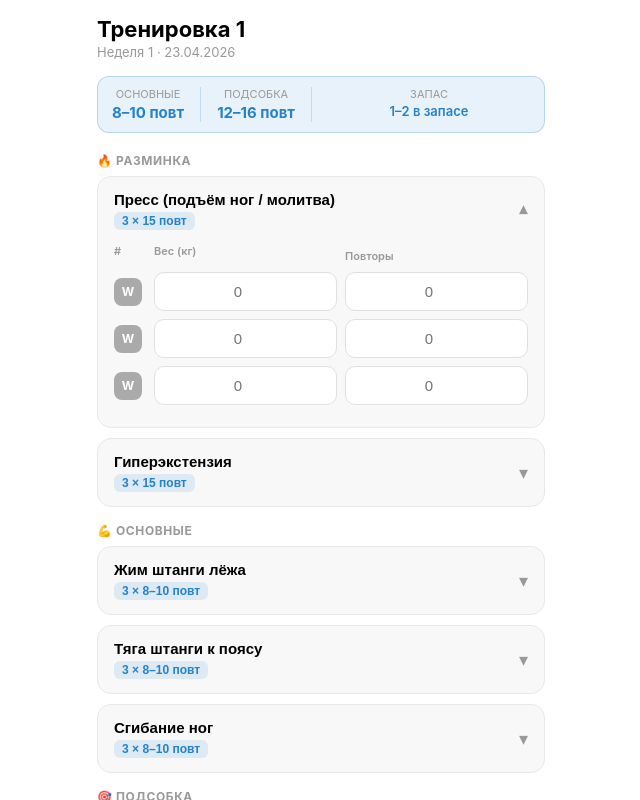
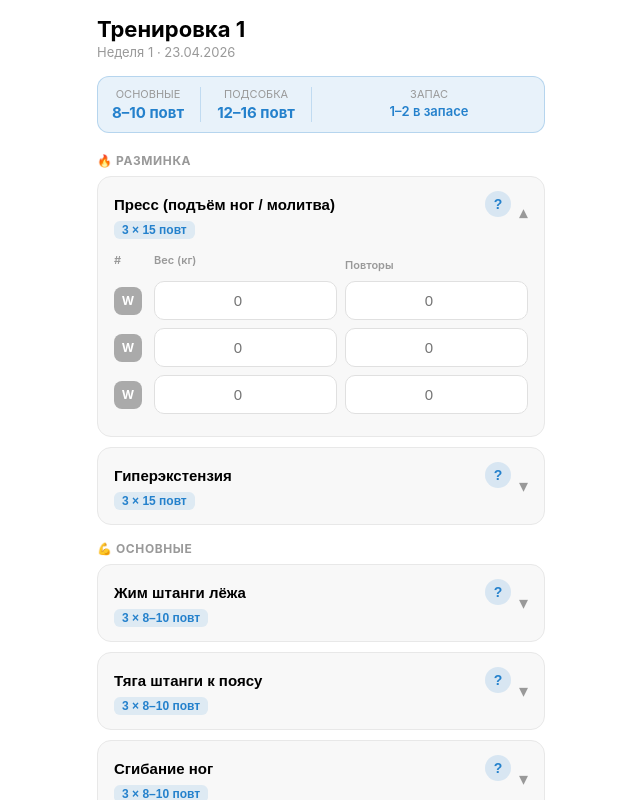
Before and after one commit to Artemleadl/workout-tg-app, a React (Vite) app: page / in a window 1280 px wide. Both pictures are taken after a click on the button 640 px from the left and 277 px from the top of the page. Shown: the top 800 px of the page, without its empty margins (319-959 px from the left). Built offline with nearby package versions, Linux system fonts and the light colour scheme; no server answers.

Commit message:
feat: exercise demo image modal — tap ? button to see how to perform

```diff
--- /dev/null
+++ b/src/components/ExerciseModal.tsx
@@ -0,0 +1,116 @@
+import { useEffect, useState } from 'react'
+import type { Exercise } from '../types'
+
+interface Props {
+  exercise: Exercise | null
+  onClose: () => void
+}
+
+export function ExerciseModal({ exercise, onClose }: Props) {
+  const [imgLoaded, setImgLoaded] = useState(false)
+
+  useEffect(() => {
+    setImgLoaded(false)
+    if (!exercise) return
+    const handler = (e: KeyboardEvent) => { if (e.key === 'Escape') onClose() }
+    window.addEventListener('keydown', handler)
+    return () => window.removeEventListener('keydown', handler)
+  }, [exercise, onClose])
+
+  if (!exercise) return null
+
+  return (
+    <>
+      {/* Backdrop */}
+      <div
+        onClick={onClose}
+        style={{
+          position: 'fixed', inset: 0, zIndex: 100,
+          background: 'rgba(0,0,0,0.5)',
+          backdropFilter: 'blur(4px)',
+          animation: 'fadeIn 0.15s ease',
+        }}
+      />
+
+      {/* Bottom sheet */}
+      <div style={{
+        position: 'fixed', bottom: 0, left: 0, right: 0, zIndex: 101,
+        background: 'var(--tg-theme-bg-color, #fff)',
+        borderRadius: '20px 20px 0 0',
+        padding: '12px 20px 32px',
+        maxHeight: '80vh',
+        overflowY: 'auto',
+        animation: 'slideUp 0.2s ease',
+      }}>
+        {/* Drag handle */}
+        <div style={{ width: 36, height: 4, borderRadius: 2, background: 'var(--tg-theme-hint-color, #ccc)', margin: '0 auto 16px' }} />
+
+        {/* Title */}
+        <h3 style={{ fontSize: 18, fontWeight: 700, marginBottom: 16, color: 'var(--tg-theme-text-color, #000)' }}>
+          {exercise.name}
+        </h3>
+
+        {/* Image */}
+        {exercise.imageUrl && (
+          <div style={{
+            borderRadius: 14, overflow: 'hidden',
+            background: 'var(--tg-theme-secondary-bg-color, #f0f0f0)',
+            marginBottom: 16, minHeight: 200,
+            display: 'flex', alignItems: 'center', justifyContent: 'center',
+          }}>
+            {!imgLoaded && (
+              <p style={{ color: 'var(--tg-theme-hint-color, #999)', fontSize: 14 }}>Загрузка...</p>
+            )}
+            <img
+              src={exercise.imageUrl}
+              alt={exercise.name}
+              onLoad={() => setImgLoaded(true)}
+              style={{
+                width: '100%', maxHeight: 300, objectFit: 'contain',
+                display: imgLoaded ? 'block' : 'none',
+              }}
+            />
+          </div>
+        )}
+
+        {/* Meta */}
+        <div style={{ display: 'flex', gap: 10, flexWrap: 'wrap', marginBottom: 16 }}>
+          <Chip label={`${exercise.sets} подхода`} />
+          <Chip label={`${exercise.repsRange} повт`} />
+          {exercise.isWarmup && <Chip label="Разминка" color="#ff9500" />}
+          {exercise.isAccessory && <Chip label="Подсобка" color="#5856d6" />}
+          {!exercise.isWarmup && !exercise.isAccessory && <Chip label="Основное" color="#34c759" />}
+        </div>
+
+        <button
+          onClick={onClose}
+          style={{
+            width: '100%', padding: '14px', borderRadius: 14, border: 'none',
+            background: 'var(--tg-theme-button-color, #2481cc)',
+            color: 'var(--tg-theme-button-text-color, #fff)',
+            fontWeight: 600, fontSize: 16, cursor: 'pointer',
+          }}
+        >
+          Понятно
+        </button>
+      </div>
+
+      <style>{`
+        @keyframes fadeIn { from { opacity: 0 } to { opacity: 1 } }
+        @keyframes slideUp { from { transform: translateY(100%) } to { transform: translateY(0) } }
+      `}</style>
+    </>
+  )
+}
+
+function Chip({ label, color }: { label: string; color?: string }) {
+  return (
+    <span style={{
+      padding: '4px 10px', borderRadius: 8, fontSize: 13, fontWeight: 600,
+      background: color ? `${color}20` : 'var(--tg-theme-secondary-bg-color, #f0f0f0)',
+      color: color ?? 'var(--tg-theme-text-color, #000)',
+    }}>
+      {label}
+    </span>
+  )
+}
--- a/src/data/program.ts
+++ b/src/data/program.ts
@@ -1,51 +1,52 @@
 import type { WorkoutDay } from '../types'
+
+const W = 'https://wger.de/media/exercise-images'
 
 export const WORKOUT_PROGRAM: WorkoutDay[] = [
   {
     number: 1,
     title: 'Тренировка 1',
     exercises: [
-      { id: 'w1_press', name: 'Пресс (подъём ног / молитва)', sets: 3, repsRange: '15', isWarmup: true },
-      { id: 'w1_hyperext', name: 'Гиперэкстензия', sets: 3, repsRange: '15', isWarmup: true },
-      { id: 'w1_bench', name: 'Жим штанги лёжа', sets: 3, repsRange: '8–10' },
-      { id: 'w1_row', name: 'Тяга штанги к поясу', sets: 3, repsRange: '8–10' },
-      { id: 'w1_leg_curl', name: 'Сгибание ног', sets: 3, repsRange: '8–10' },
-      { id: 'w1_bicep', name: 'Подъём штанги на бицепс', sets: 2, repsRange: '15–20', isAccessory: true },
-      { id: 'w1_ohp', name: 'Жим гантелей / штанги над головой', sets: 2, repsRange: '15–20', isAccessory: true },
-      { id: 'w1_tricep', name: 'Разгибание трицепса в блоке', sets: 2, repsRange: '15–20', isAccessory: true },
+      { id: 'w1_press',    name: 'Пресс (подъём ног / молитва)',         sets: 3, repsRange: '15',   isWarmup: true,    imageUrl: `${W}/91/Crunches-1.png` },
+      { id: 'w1_hyperext', name: 'Гиперэкстензия',                        sets: 3, repsRange: '15',   isWarmup: true,    imageUrl: `${W}/128/Hyperextensions-1.png` },
+      { id: 'w1_bench',    name: 'Жим штанги лёжа',                       sets: 3, repsRange: '8–10',                    imageUrl: `${W}/192/Bench-press-1.png` },
+      { id: 'w1_row',      name: 'Тяга штанги к поясу',                   sets: 3, repsRange: '8–10',                    imageUrl: `${W}/109/Barbell-rear-delt-row-1.png` },
+      { id: 'w1_leg_curl', name: 'Сгибание ног',                          sets: 3, repsRange: '8–10',                    imageUrl: `${W}/364/b318dde9-f5f2-489f-940a-cd864affb9e3.png` },
+      { id: 'w1_bicep',    name: 'Подъём штанги на бицепс',               sets: 2, repsRange: '15–20', isAccessory: true, imageUrl: `${W}/74/Bicep-curls-1.png` },
+      { id: 'w1_ohp',      name: 'Жим гантелей / штанги над головой',     sets: 2, repsRange: '15–20', isAccessory: true, imageUrl: `${W}/123/dumbbell-shoulder-press-large-1.png` },
+      { id: 'w1_tricep',   name: 'Разгибание трицепса в блоке',           sets: 2, repsRange: '15–20', isAccessory: true, imageUrl: `${W}/1185/c5ca283d-8958-4fd8-9d59-a3f52a3ac66b.jpg` },
     ],
   },
   {
     number: 2,
     title: 'Тренировка 2',
     exercises: [
-      { id: 'w2_press', name: 'Пресс (подъём ног / молитва)', sets: 3, repsRange: '15', isWarmup: true },
-      { id: 'w2_hyperext', name: 'Гиперэкстензия', sets: 3, repsRange: '15', isWarmup: true },
-      { id: 'w2_incline', name: 'Жим гантели лёжа на наклонной (45°)', sets: 3, repsRange: '8–10' },
-      { id: 'w2_cable_row', name: 'Тяга блока параллельным хватом', sets: 3, repsRange: '8–10' },
-      { id: 'w2_leg_ext', name: 'Разгибание ног', sets: 3, repsRange: '8–10' },
-      { id: 'w2_hammer', name: 'Подъём гантелей на бицепс «молот»', sets: 2, repsRange: '15–20', isAccessory: true },
-      { id: 'w2_lateral', name: 'Разведение гантелей в стороны', sets: 2, repsRange: '15–20', isAccessory: true },
-      { id: 'w2_skull', name: 'Разгибание гантели над головой (трицепс)', sets: 2, repsRange: '15–20', isAccessory: true },
+      { id: 'w2_press',      name: 'Пресс (подъём ног / молитва)',              sets: 3, repsRange: '15',   isWarmup: true,    imageUrl: `${W}/91/Crunches-1.png` },
+      { id: 'w2_hyperext',   name: 'Гиперэкстензия',                            sets: 3, repsRange: '15',   isWarmup: true,    imageUrl: `${W}/128/Hyperextensions-1.png` },
+      { id: 'w2_incline',    name: 'Жим гантели лёжа на наклонной (45°)',       sets: 3, repsRange: '8–10',                    imageUrl: `${W}/16/Incline-press-1.png` },
+      { id: 'w2_cable_row',  name: 'Тяга блока параллельным хватом',            sets: 3, repsRange: '8–10',                    imageUrl: `${W}/512/b938437e-ff00-4679-9036-acb41bb28bbd.png` },
+      { id: 'w2_leg_ext',    name: 'Разгибание ног',                            sets: 3, repsRange: '8–10',                    imageUrl: `${W}/369/78c915d1-e46d-4d30-8124-65d68664c3ef.png` },
+      { id: 'w2_hammer',     name: 'Подъём гантелей на бицепс «молот»',         sets: 2, repsRange: '15–20', isAccessory: true, imageUrl: `${W}/86/Bicep-hammer-curl-1.png` },
+      { id: 'w2_lateral',    name: 'Разведение гантелей в стороны',             sets: 2, repsRange: '15–20', isAccessory: true, imageUrl: `${W}/148/lateral-dumbbell-raises-large-2.png` },
+      { id: 'w2_skull',      name: 'Разгибание гантели над головой (трицепс)',  sets: 2, repsRange: '15–20', isAccessory: true, imageUrl: `${W}/1519/fab7f641-27d4-40b5-8edd-1a0a137bfd94.gif` },
     ],
   },
   {
     number: 3,
     title: 'Тренировка 3',
     exercises: [
-      { id: 'w3_press', name: 'Пресс (подъём ног / молитва)', sets: 3, repsRange: '15', isWarmup: true },
-      { id: 'w3_hyperext', name: 'Гиперэкстензия', sets: 3, repsRange: '15', isWarmup: true },
-      { id: 'w3_crossover', name: 'Сведение в кроссовере', sets: 3, repsRange: '8–10' },
-      { id: 'w3_db_row', name: 'Тяга гантели к поясу', sets: 3, repsRange: '8–10' },
-      { id: 'w3_hip_thrust', name: 'Ягодичный мост', sets: 3, repsRange: '8–10' },
-      { id: 'w3_bicep_knee', name: 'Бицепс с упором в колено', sets: 2, repsRange: '15–20', isAccessory: true },
-      { id: 'w3_upright_row', name: 'Тяга штанги к подбородку', sets: 2, repsRange: '15–20', isAccessory: true },
-      { id: 'w3_french', name: 'Французский жим', sets: 2, repsRange: '15–20', isAccessory: true },
+      { id: 'w3_press',       name: 'Пресс (подъём ног / молитва)',  sets: 3, repsRange: '15',   isWarmup: true,    imageUrl: `${W}/91/Crunches-1.png` },
+      { id: 'w3_hyperext',    name: 'Гиперэкстензия',                sets: 3, repsRange: '15',   isWarmup: true,    imageUrl: `${W}/128/Hyperextensions-1.png` },
+      { id: 'w3_crossover',   name: 'Сведение в кроссовере',         sets: 3, repsRange: '8–10',                    imageUrl: `${W}/71/Cable-crossover-2.png` },
+      { id: 'w3_db_row',      name: 'Тяга гантели к поясу',          sets: 3, repsRange: '8–10',                    imageUrl: `${W}/1186/1987a039-cf35-437e-bbdc-40c53dd7d053.jpg` },
+      { id: 'w3_hip_thrust',  name: 'Ягодичный мост',                sets: 3, repsRange: '8–10',                    imageUrl: `${W}/1642/a81ad922-caf5-47f8-99b4-640cb0717436.webp` },
+      { id: 'w3_bicep_knee',  name: 'Бицепс с упором в колено',      sets: 2, repsRange: '15–20', isAccessory: true, imageUrl: `${W}/1649/441cc0e5-eca2-4828-8b0a-a0e554abb2ff.jpg` },
+      { id: 'w3_upright_row', name: 'Тяга штанги к подбородку',      sets: 2, repsRange: '15–20', isAccessory: true, imageUrl: `${W}/693/05c91bd2-7814-40b6-b2d1-51ae942b8321.png` },
+      { id: 'w3_french',      name: 'Французский жим',               sets: 2, repsRange: '15–20', isAccessory: true, imageUrl: `${W}/50/695ced5c-9961-4076-add2-cb250d01089e.png` },
     ],
   },
 ]
 
-// Целевые повторы по неделям: [min, max]
 export const WEEK_REPS: Record<number, { main: [number, number]; accessory: [number, number]; rir: string }> = {
   1: { main: [8, 10], accessory: [12, 16], rir: '1–2 в запасе' },
   2: { main: [8, 10], accessory: [12, 16], rir: '1–2 в запасе' },
--- a/src/pages/Workout.tsx
+++ b/src/pages/Workout.tsx
@@ -2,6 +2,7 @@ import { useEffect, useRef, useState } from 'react'
 import { WORKOUT_PROGRAM, WEEK_REPS, getTargetReps } from '../data/program'
 import { createSession, getLastSetsForExercise, saveSets } from '../lib/supabase'
 import { tg, getTelegramUserId } from '../lib/tg'
+import { ExerciseModal } from '../components/ExerciseModal'
 import type { Exercise, SetEntry } from '../types'
 
 interface Props {
@@ -46,6 +47,7 @@ export function Workout({ workoutNumber, weekNumber, onBack, onDone }: Props) {
   )
   const [saving, setSaving] = useState(false)
   const [expandedId, setExpandedId] = useState<string | null>(day.exercises[0]?.id ?? null)
+  const [modalExercise, setModalExercise] = useState<Exercise | null>(null)
 
   const saveRef = useRef<() => void>(() => {})
 
@@ -188,12 +190,18 @@ export function Workout({ workoutNumber, weekNumber, onBack, onDone }: Props) {
                   expanded={expandedId === exercise.id}
                   onToggle={() => setExpandedId((prev) => (prev === exercise.id ? null : exercise.id))}
                   onUpdate={(i, field, val) => updateSet(exercise.id, i, field, val)}
+                  onInfo={() => {
+                    tg?.HapticFeedback.impactOccurred('light')
+                    setModalExercise(exercise)
+                  }}
                 />
               ))}
             </div>
           </div>
         )
       })}
+
+      <ExerciseModal exercise={modalExercise} onClose={() => setModalExercise(null)} />
 
       {!tg && (
         <button
@@ -220,9 +228,10 @@ interface CardProps {
   expanded: boolean
   onToggle: () => void
   onUpdate: (index: number, field: 'weight' | 'reps', value: string) => void
+  onInfo: () => void
 }
 
-function ExerciseCard({ exercise, sets, weekNumber, expanded, onToggle, onUpdate }: CardProps) {
+function ExerciseCard({ exercise, sets, weekNumber, expanded, onToggle, onUpdate, onInfo }: CardProps) {
   const target = getTargetReps(weekNumber, exercise.isAccessory ?? false, exercise.isWarmup ?? false)
   const filledSets = sets.filter((s) => !s.isWarmup && (s.weight != null || s.reps != null)).length
   const hitSets = sets.filter((s) => !s.isWarmup && getRepsStatus(s.reps, target) === 'hit').length
@@ -248,9 +257,23 @@ function ExerciseCard({ exercise, sets, weekNumber, expanded, onToggle, onUpdate
         }}
       >
         <div style={{ flex: 1, marginRight: 8 }}>
-          <p style={{ fontWeight: 600, fontSize: 15, color: 'var(--tg-theme-text-color, #000)', marginBottom: 4 }}>
-            {exercise.name}
-          </p>
+          <div style={{ display: 'flex', alignItems: 'center', gap: 6, marginBottom: 4 }}>
+            <p style={{ fontWeight: 600, fontSize: 15, color: 'var(--tg-theme-text-color, #000)', flex: 1 }}>
+              {exercise.name}
+            </p>
+            {exercise.imageUrl && (
+              <button
+                onClick={(e) => { e.stopPropagation(); onInfo() }}
+                style={{
+                  width: 26, height: 26, borderRadius: '50%', border: 'none', cursor: 'pointer', flexShrink: 0,
+                  background: 'rgba(36,129,204,0.15)', color: 'var(--tg-theme-button-color, #2481cc)',
+                  fontSize: 14, fontWeight: 700, display: 'flex', alignItems: 'center', justifyContent: 'center',
+                }}
+              >
+                ?
+              </button>
+            )}
+          </div>
           <div style={{ display: 'flex', alignItems: 'center', gap: 8, flexWrap: 'wrap' }}>
             <span style={{
               fontSize: 12, fontWeight: 600, padding: '2px 8px', borderRadius: 6,
@@ -268,6 +291,7 @@ function ExerciseCard({ exercise, sets, weekNumber, expanded, onToggle, onUpdate
             )}
           </div>
         </div>
+
         <span style={{ fontSize: 18, color: 'var(--tg-theme-hint-color, #999)', transform: expanded ? 'rotate(180deg)' : 'none', transition: 'transform 0.2s' }}>
           ▾
         </span>
--- a/src/types.ts
+++ b/src/types.ts
@@ -5,6 +5,7 @@ export interface Exercise {
   repsRange: string
   isWarmup?: boolean
   isAccessory?: boolean
+  imageUrl?: string
 }
 
 export interface WorkoutDay {
```
